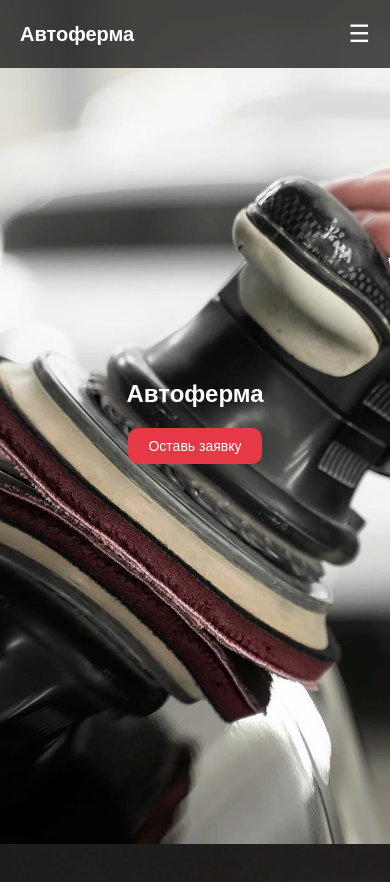
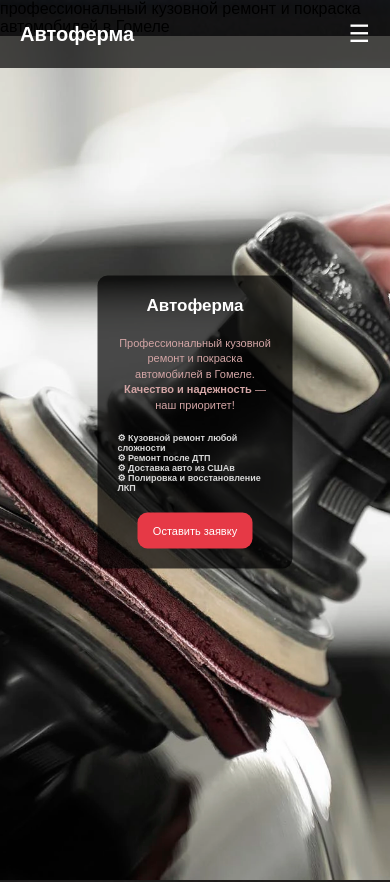
Before and after one commit to Ceperaa/car-service-landing, a plain HTML site: page index.html in a window 390 px wide. Shown: the top 882 px of the page. Drawn offline with Linux system fonts and the light colour scheme.

Commit message:
feat CEO

```diff
--- a/index.html
+++ b/index.html
@@ -1,9 +1,17 @@
 <!DOCTYPE html>
 <html lang="ru">
 <head>
-    <title>Автоферма – Кузовной ремонт, покраска и восстановление авто в Гомеле</title>
-    <meta name="description" content="Автоферма – профессиональный кузовной ремонт, покраска авто, восстановление после ДТП в Гомеле. Работаем 11+ лет!">
-    <meta name="keywords" content="кузовной ремонт Гомель, покраска авто Гомель, восстановление после ДТП, автоферма, автосервис Гомель">
+    <meta name="description" content="Автоферма - профессиональный кузовной ремонт и покраска автомобилей в Гомеле. Качественные услуги по восстановлению авто после ДТП.">
+    <meta name="keywords" content="автосервис Гомель, кузовной ремонт Гомель, покраска авто, восстановление после ДТП">
+    <meta name="author" content="Автоферма">
+    <meta property="og:title" content="Автоферма - Кузовной ремонт в Гомеле">
+    <meta property="og:description" content="Профессиональный кузовной ремонт и покраска автомобилей. Восстановление авто после ДТП.">
+    <meta property="og:image" content="images/logo.png">
+    <meta property="og:url" content="https://autoferma.by">
+    <meta name="robots" content="index, follow">
+    <link rel="icon" type="image/png" href="images/logo.png">
+    <title>Автоферма - Кузовной ремонт и покраска авто в Гомеле</title>
+    <link rel="canonical" href="https://autoferma.by">
     <meta charset="UTF-8">
     <meta name="viewport" content="width=device-width, initial-scale=1.0, user-scalable=no">
     <title>Автоферма</title>
@@ -74,20 +82,60 @@
             text-align: center;
             color: white;
         }
+        .home-content {
+            background: rgba(0, 0, 0, 0.7);
+            padding: 40px;
+            text-align: left;
+            max-width: 600px;
+            color: #ffffff;
+            position: absolute;
+            left: 15%;
+            top: 50%;
+            transform: translateY(-50%);
+        }
 
         #home h1 {
-            font-size: 50px;
+            font-size: 48px;
+            color: #ffffff;
             margin-bottom: 20px;
         }
 
+        #home p {
+            font-size: 22px;
+            margin-bottom: 20px;
+            line-height: 1.4;
+            color: #d3a5a5;
+        }
+
+
+        .home-services {
+            list-style: none;
+            padding: 0;
+            margin-bottom: 20px;
+        }
+
+        .home-services li {
+            font-size: 18px;
+            padding: 5px 0;
+            color: #d7d7d7;
+            font-weight: bold;
+        }
+
         #home button {
-            padding: 10px 20px;
-            font-size: 18px;
+            padding: 15px 25px;
+            font-size: 20px;
             background: #e63946;
             border: none;
             color: white;
             cursor: pointer;
             transition: background 0.3s;
+
+        }
+
+
+        #home h1 {
+            font-size: 50px;
+            margin-bottom: 20px;
         }
 
         #home button:hover {
@@ -107,30 +155,59 @@
 
         @media (max-width: 768px) {
 
-            #home h1 {
-                font-size: 30px;
-            }
-
             #home button {
                 font-size: 16px;
                 border-radius: 10px;
+            }
+            .home-content {
+                padding: 20px;
+                left: 50%;
+                transform: translate(-50%, -50%);
+                border-radius: 10px;
+                max-width: 90%;
+            }
+
+            #home h1 {
+                font-size: 36px;
+            }
+
+            #home p {
+                font-size: 18px;
+            }
+
+            .home-services li {
+                font-size: 18px;
             }
 
         }
 
         @media (max-width: 480px) {
+            .home-content {
+                padding: 20px;
+                left: 50%;
+                transform: translate(-50%, -50%);
+                text-align: center;
+                border-radius: 10px;
+                max-width: 100%;
+            }
 
             #home h1 {
-                font-size: 24px;
+                font-size: 17px;
+            }
+
+            #home p {
+                font-size: 11px;
+            }
+
+            .home-services li {
+                text-align: left;
+                font-size: 9px;
+                padding: 0px 0;
             }
 
             #home button {
-                font-size: 14px;
-            }
-
-            .skill-item {
-                width: 200px;
-                padding: 15px;
+                font-size: 11px;
+                padding: 12px 15px;
             }
 
         }
@@ -149,11 +226,18 @@
         </ul>
     </nav>
 </header>
-
+профессиональный кузовной ремонт и покраска автомобилей в Гомеле
 <section id="home">
-    <div>
+    <div class="home-content">
         <h1>Автоферма</h1>
-        <button id="order-btn">Оставь заявку</button>
+        <p>Профессиональный кузовной ремонт и покраска автомобилей в Гомеле.<br> <strong>Качество и надежность</strong> — наш приоритет!</p>
+        <ul class="home-services">
+            <li>&#9881; Кузовной ремонт любой сложности</li>
+            <li>&#9881; Ремонт после ДТП</li>
+            <li>&#9881; Доставка авто из СШАв</li>
+            <li>&#9881; Полировка и восстановление ЛКП</li>
+        </ul>
+        <button id="order-btn">Оставить заявку</button>
     </div>
 </section>
 
```
Also changed, not shown: images/achievements/2.png (deleted), images/achievements/3.png (deleted), images/achievements/6.png (deleted), images/background.jpg (deleted), images/face.jpg (deleted), images/skills/1.jpg (deleted), images/skills/2.jpg (deleted), images/skills/3.jpg (deleted), images/skills/4.jpg (deleted), images/skills/5.jpg (deleted), 3 other files.
